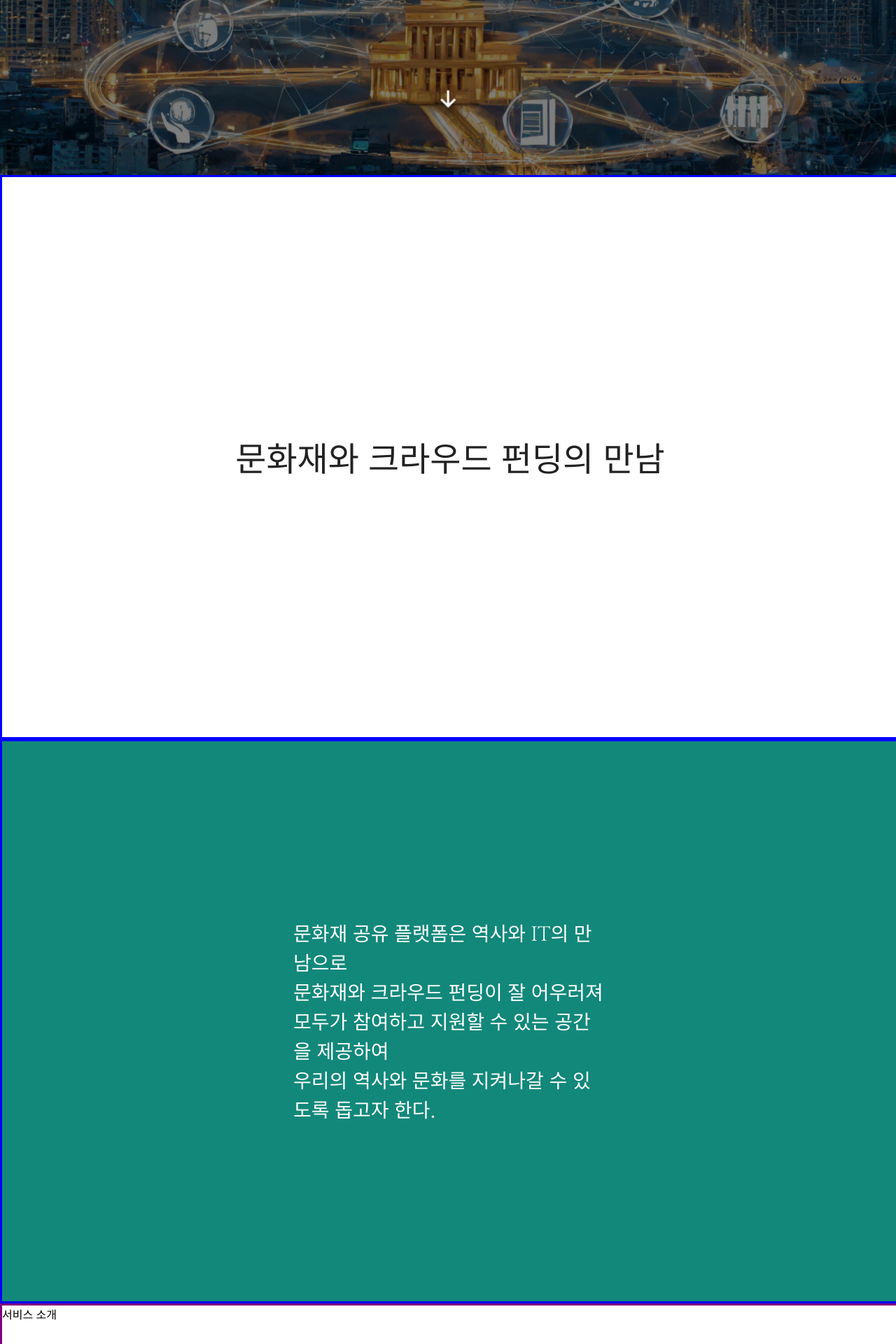
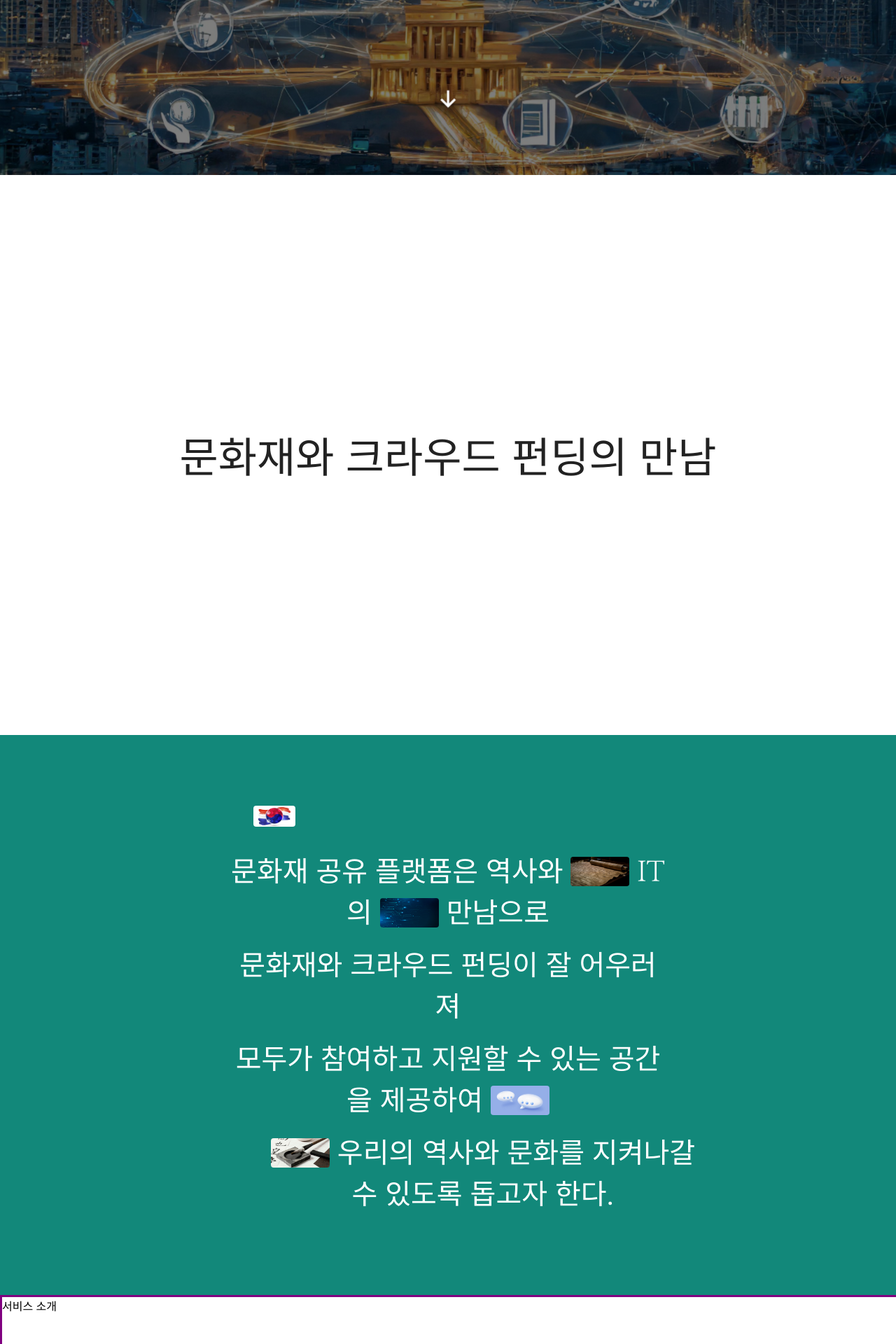
Before and after one commit to wlsn0105/Cultural-Heritage-Image-Classification, a Flask app: page / in a window 1280 px wide. Shown: the part 586-2506 px from the top of the page at 70% size. Run offline with Flask 3, Linux system fonts and the light colour scheme.

Commit message:
Feat: 사진 추가
- scroll animation에 사진 추가

```diff
--- a/static/css/main.css
+++ b/static/css/main.css
@@ -162,7 +162,7 @@ a:hover {
 
 .scroll-box {
     /* border: solid 3px red; */
-    font-size: 48px;
+    font-size: 60px;
     /* margin: 0 auto; */
 }
 
@@ -171,7 +171,7 @@ a:hover {
     height: 100vh;
     width: 100%;
     background-color: #fff;
-    border: solid 3px blue;
+    /* border: solid 3px blue; */
     color: #222;
     display: flex;
     justify-content: center;
@@ -190,15 +190,38 @@ a:hover {
     flex-direction: column;
 }
 
-.target-head {
-    /* margin-top: 120px; */
+.target-image {
+    font-size: 24px;
+    width: 43.5%;
+    /* border: solid 1px black; */
+    margin-bottom: 24px;
+    color: #222;
+}
+
+.target-image img {
+    width: 60px;
+    height: 30px;
+    border-radius: 4px;
 }
 
 .target-text {
-    font-size: 28px;
-    width: 35%;
+    font-size: 40px;
+    width: 49%;
     /* border: solid 1px red; */
-    text-align: left;
+    text-align: center;
+    margin-bottom: 16px;
+}
+
+.target-text:nth-child(5) {
+    margin-left: 100px;
+    /* border: solid 1px black; */
+}
+
+.text-image {
+    width: 84px;
+    height: 42px;
+    border-radius: 4px;
+    margin-bottom: -7px;
 }
 
 .service {
--- a/templates/main.html
+++ b/templates/main.html
@@ -3,7 +3,7 @@
     <head>
         <meta charset="UTF-8" />
         <meta name="viewport" content="width=device-width, initial-scale=1.0" />
-        <title>🇰🇷문화재 공유 플랫폼</title>
+        <title>🇰🇷 &nbsp;문화재 공유 플랫폼</title>
         <link href="https://fonts.googleapis.com/css2?family=Nanum+Myeongjo&display=swap" rel="stylesheet" />
         <link rel="stylesheet" href="{{ url_for('static', filename='css/main.css') }}" />
     </head>
@@ -56,10 +56,21 @@
                     <p class="target-head">문화재와 크라우드 펀딩의 만남</p>
                 </figure>
                 <figure class="color-box">
-                    <p class="target-text">문화재 공유 플랫폼은 역사와 IT의 만남으로</p>
+                    <p class="target-image"><img src="/static/images/Korea.jpg" alt="Korea" /></p>
+                    <p class="target-text">
+                        문화재 공유 플랫폼은 역사와
+                        <img class="text-image" src="/static/images/history.jpeg" alt="history" />
+                        IT의 <img class="text-image" src="/static/images/IT.jpeg" alt="IT" /> 만남으로
+                    </p>
                     <p class="target-text">문화재와 크라우드 펀딩이 잘 어우러져</p>
-                    <p class="target-text">모두가 참여하고 지원할 수 있는 공간을 제공하여</p>
-                    <p class="target-text">우리의 역사와 문화를 지켜나갈 수 있도록 돕고자 한다.</p>
+                    <p class="target-text">
+                        모두가 참여하고 지원할 수 있는 공간을 제공하여
+                        <img class="text-image" src="/static/images/chat.jpeg" alt="chat" />
+                    </p>
+                    <p class="target-text">
+                        <img class="text-image" src="/static/images/culture.jpeg" alt="culture" /> 우리의 역사와 문화를
+                        지켜나갈 수 있도록 돕고자 한다.
+                    </p>
                 </figure>
             </section>
 
```
Also changed, not shown: static/images/IT.jpeg (added), static/images/Korea.jpg (added), static/images/chat.jpeg (added), static/images/culture.jpeg (added), static/images/history.jpeg (added), static/images/대한민국.png (added), static/images/숭례문.jpeg (added).
